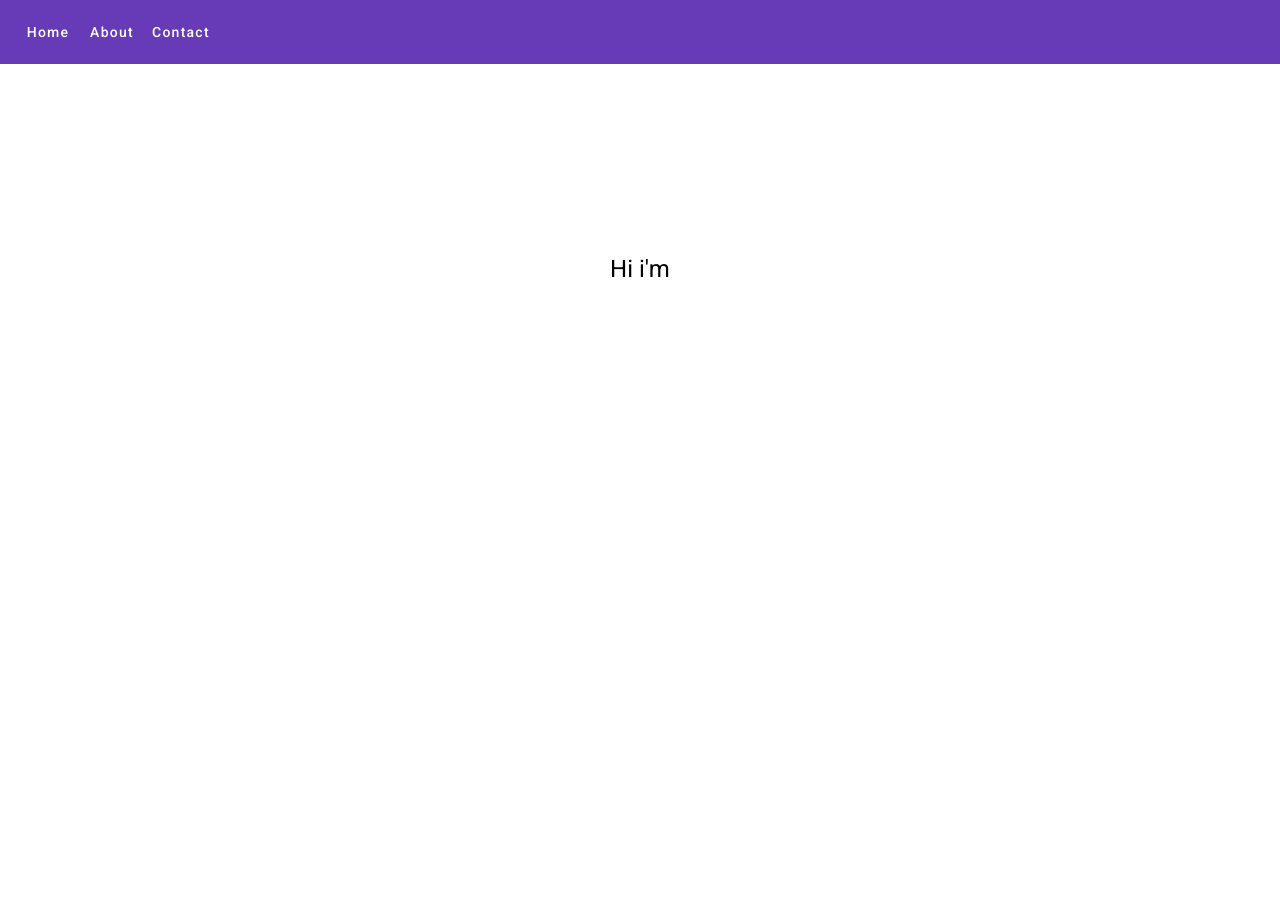
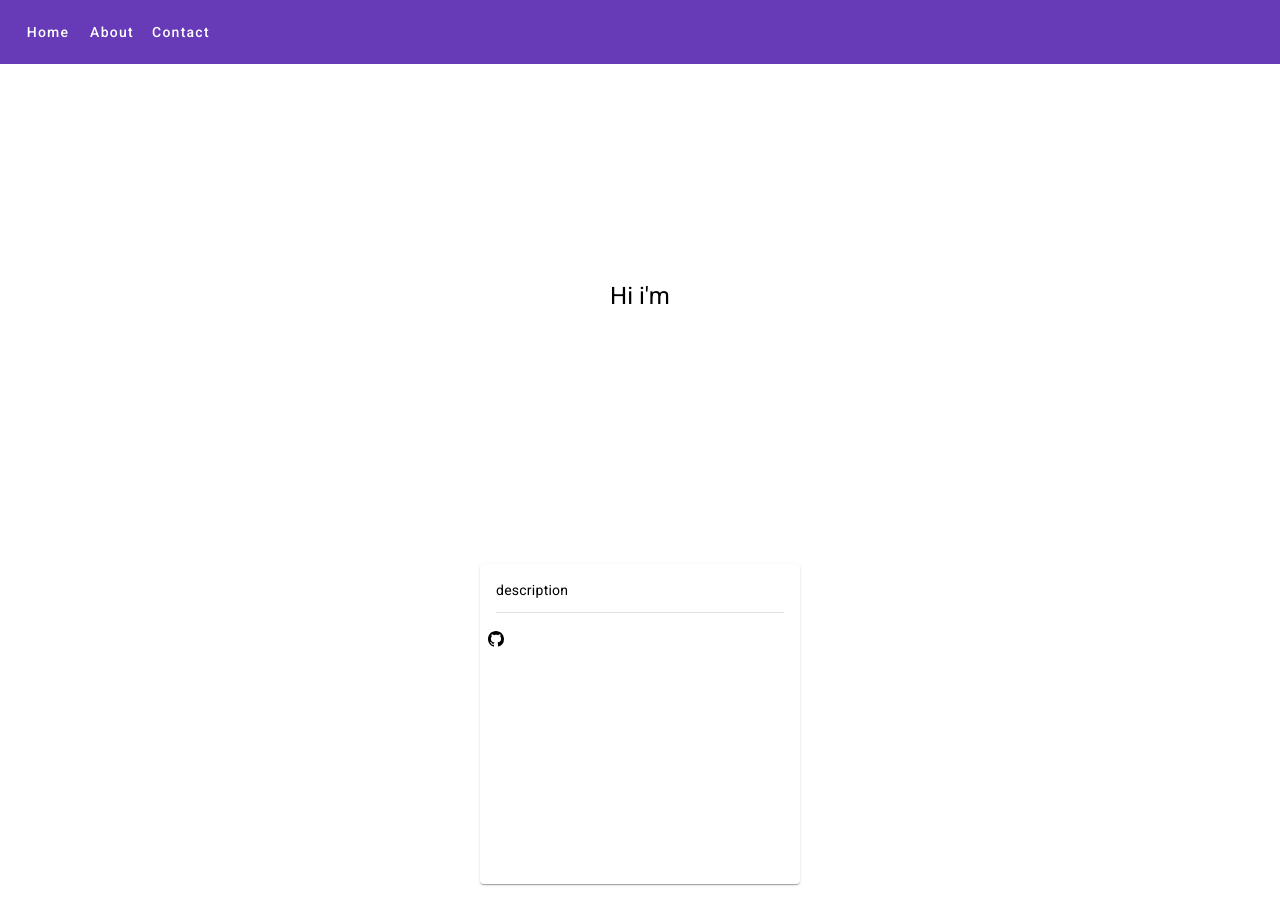
Before and after one commit to IsmaelSaid/personnal-website, an Angular app: page / in a window 1280 px wide. Before the commit the page ends 800 px from the top, so only its background shows below. Built offline with nearby package versions, Linux system fonts and the light colour scheme; no server answers.

Commit message:
New :  Component to display my repos

```diff
--- a/src/app/app.component.css
+++ b/src/app/app.component.css
@@ -0,0 +1,12 @@
+.projects-container {
+  display: flex;
+  flex-wrap: wrap;
+  justify-content: center;
+}
+
+.landing-page {
+  height: 30rem;
+  display: flex;
+  align-items: center;
+  justify-content: center;
+}
--- a/src/app/app.component.html
+++ b/src/app/app.component.html
@@ -1,8 +1,13 @@
 <app-navbar></app-navbar>
-<div *ngIf = "githubUser$ | async as githubUser">
-    <mat-grid-list cols="1" rowHeight="3:1">
-        <mat-grid-tile>
-            <app-landing-page nom = {{githubUser.name}} bio = {{githubUser.bio}}></app-landing-page>
-        </mat-grid-tile>
-    </mat-grid-list>
+<div *ngIf="githubUser$ | async as githubUser">
+    <div *ngIf="githubRepos$ | async as githubRepos">
+        <div class = "landing-page">
+            <app-landing-page nom={{githubUser.name}} bio={{githubUser.bio}}></app-landing-page>
+        </div>
+
+        <div class="projects-container">
+            <app-display-project *ngFor="let repos of githubRepos" title={{repos.name}}
+                description="description"></app-display-project>
+        </div>
+    </div>
 </div>
--- a/src/app/app.component.ts
+++ b/src/app/app.component.ts
@@ -1,5 +1,5 @@
 import { Component, OnInit } from '@angular/core';
-import { GithubUserInfos } from './github/models/github-user';
+import { GithubReposInfos, GithubUserInfos } from './github/models/github-user';
 import { Observable } from 'rxjs';
 import { GithubdataService } from './github/services/github-data.service';
 
@@ -12,7 +12,9 @@
   constructor(private githubdataservice: GithubdataService) {}
   title = 'site-perso';
   githubUser$!: Observable<GithubUserInfos>;
+  githubRepos$!: Observable<GithubReposInfos[]>;
   ngOnInit(): void {
     this.githubUser$ = this.githubdataservice.getUser('IsmaelSaid');
+    this.githubRepos$ = this.githubdataservice.getRepos('IsmaelSaid');
   }
 }
--- /dev/null
+++ b/src/app/ui/display-project/display-project.component.css
@@ -0,0 +1,5 @@
+.projects-cards {
+  margin: 20px;
+  height: 20rem;
+  width: 20rem;
+}
--- /dev/null
+++ b/src/app/ui/display-project/display-project.component.html
@@ -0,0 +1,15 @@
+<mat-card class="projects-cards">
+    <mat-card-header>
+        <!-- <mat-card-title>{{title}}</mat-card-title> -->
+        <mat-card-subtitle>{{title}}</mat-card-subtitle>
+    </mat-card-header>
+    <mat-card-content>
+      <p>{{description}}</p>
+      <mat-divider></mat-divider>
+    </mat-card-content>
+    <mat-card-actions>
+      <svg xmlns="http://www.w3.org/2000/svg" width="16" height="16" fill="currentColor" class="bi bi-github" viewBox="0 0 16 16">
+        <path d="M8 0C3.58 0 0 3.58 0 8c0 3.54 2.29 6.53 5.47 7.59.4.07.55-.17.55-.38 0-.19-.01-.82-.01-1.49-2.01.37-2.53-.49-2.69-.94-.09-.23-.48-.94-.82-1.13-.28-.15-.68-.52-.01-.53.63-.01 1.08.58 1.23.82.72 1.21 1.87.87 2.33.66.07-.52.28-.87.51-1.07-1.78-.2-3.64-.89-3.64-3.95 0-.87.31-1.59.82-2.15-.08-.2-.36-1.02.08-2.12 0 0 .67-.21 2.2.82.64-.18 1.32-.27 2-.27.68 0 1.36.09 2 .27 1.53-1.04 2.2-.82 2.2-.82.44 1.1.16 1.92.08 2.12.51.56.82 1.27.82 2.15 0 3.07-1.87 3.75-3.65 3.95.29.25.54.73.54 1.48 0 1.07-.01 1.93-.01 2.2 0 .21.15.46.55.38A8.012 8.012 0 0 0 16 8c0-4.42-3.58-8-8-8z"/>
+      </svg>
+    </mat-card-actions>
+  </mat-card>
```
Also changed, not shown: src/app/ui/display-project/display-project.component.ts (added, +11 -0 lines), src/app/ui/ui.module.ts (+18 -3 lines), 1 other file (tests, documents, lock files or other folders).
